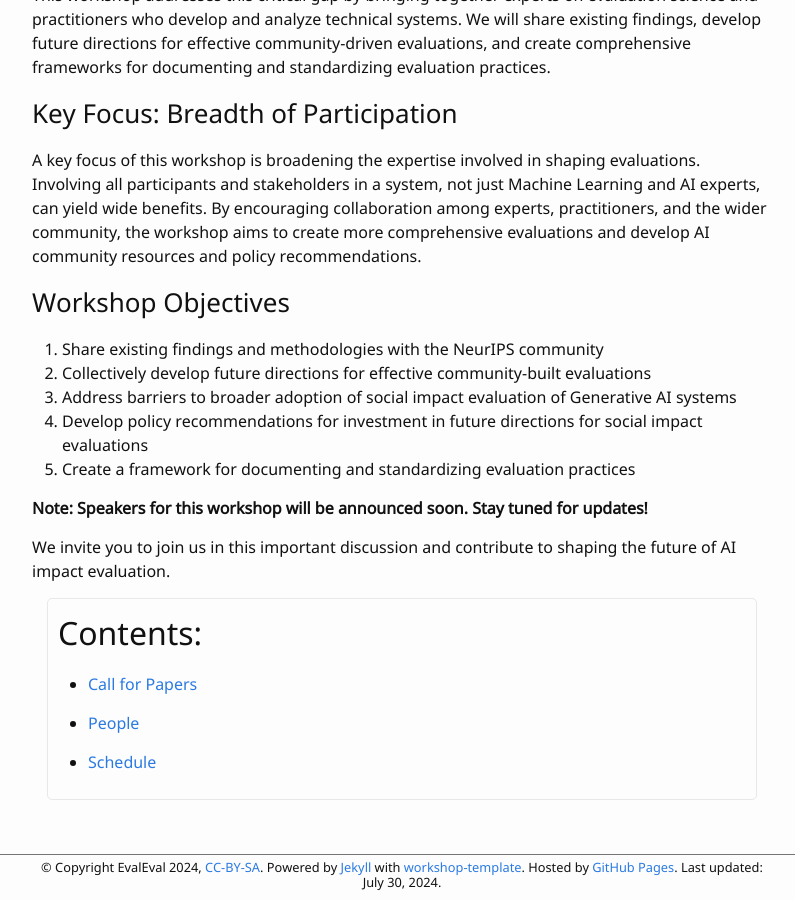
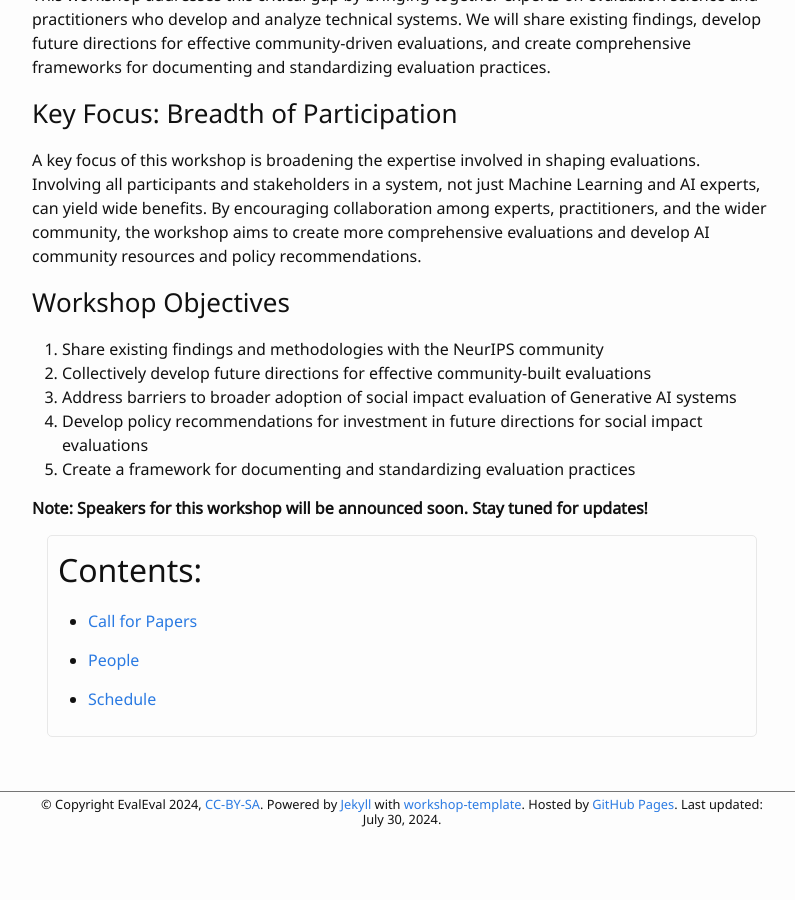
Before and after one commit to aaai-fidu-lab/aaai-fidu-lab.github.io, a Jekyll site: the page built from index.md, in a window 1280 px wide and 900 px high, scrolled down 877 px. Shown: the whole window, without its empty margins (238-1033 px from the left). Built offline with Jekyll 4.4.1, drawn with Linux system fonts in a browser that asks for light colours; our own code applies the rules of GitHub Pages for plain Markdown files; after the commit the page ends 1714 px from its top, so only the background shows below that.

Commit message:
Update index.md

```diff
--- a/index.md
+++ b/index.md
@@ -36,8 +36,6 @@ A key focus of this workshop is broadening the expertise involved in shaping eva
 
 **Note: Speakers for this workshop will be announced soon. Stay tuned for updates!**
 
-We invite you to join us in this important discussion and contribute to shaping the future of AI impact evaluation.
-
 
 <div class="toc" markdown="1">
 ## Contents:
```
